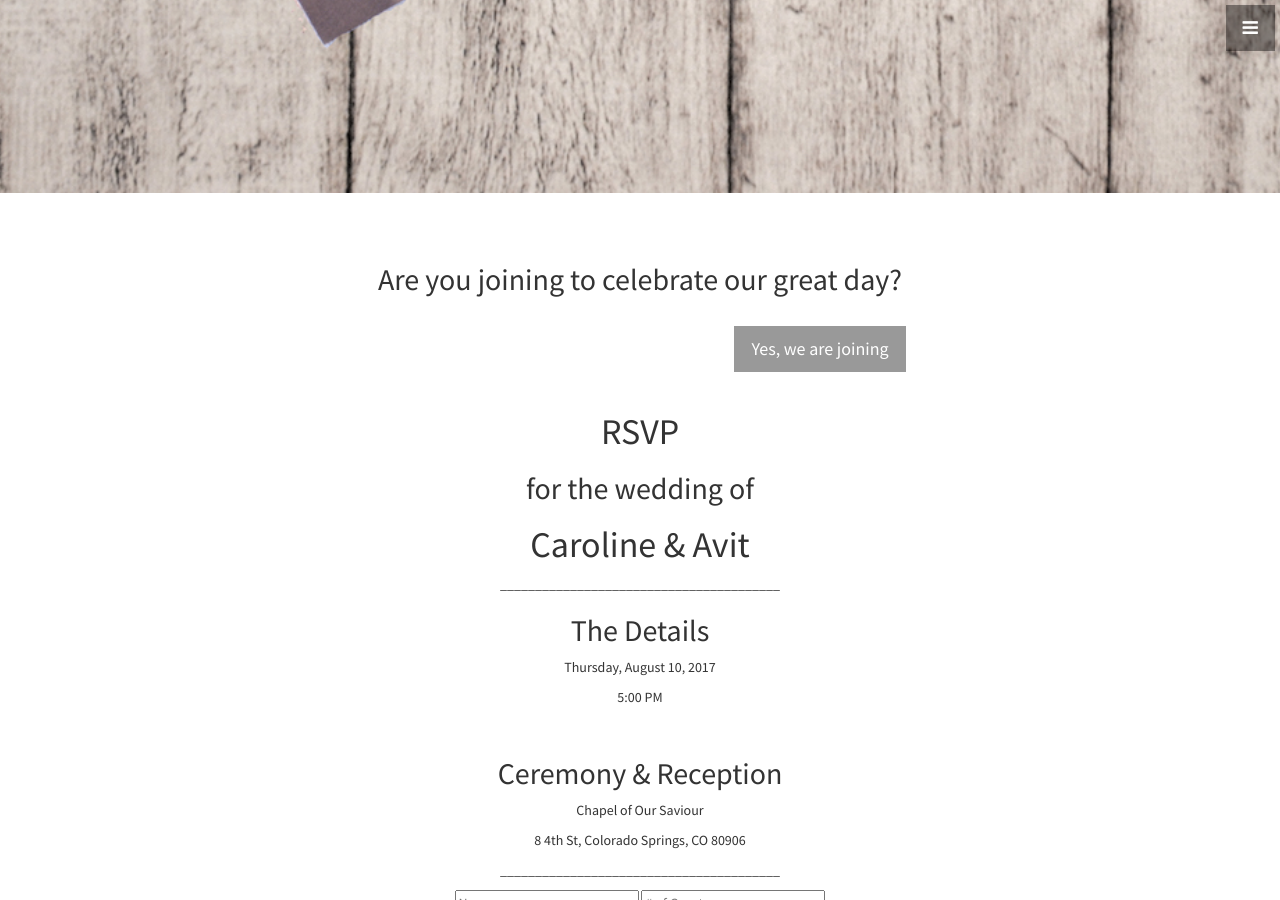
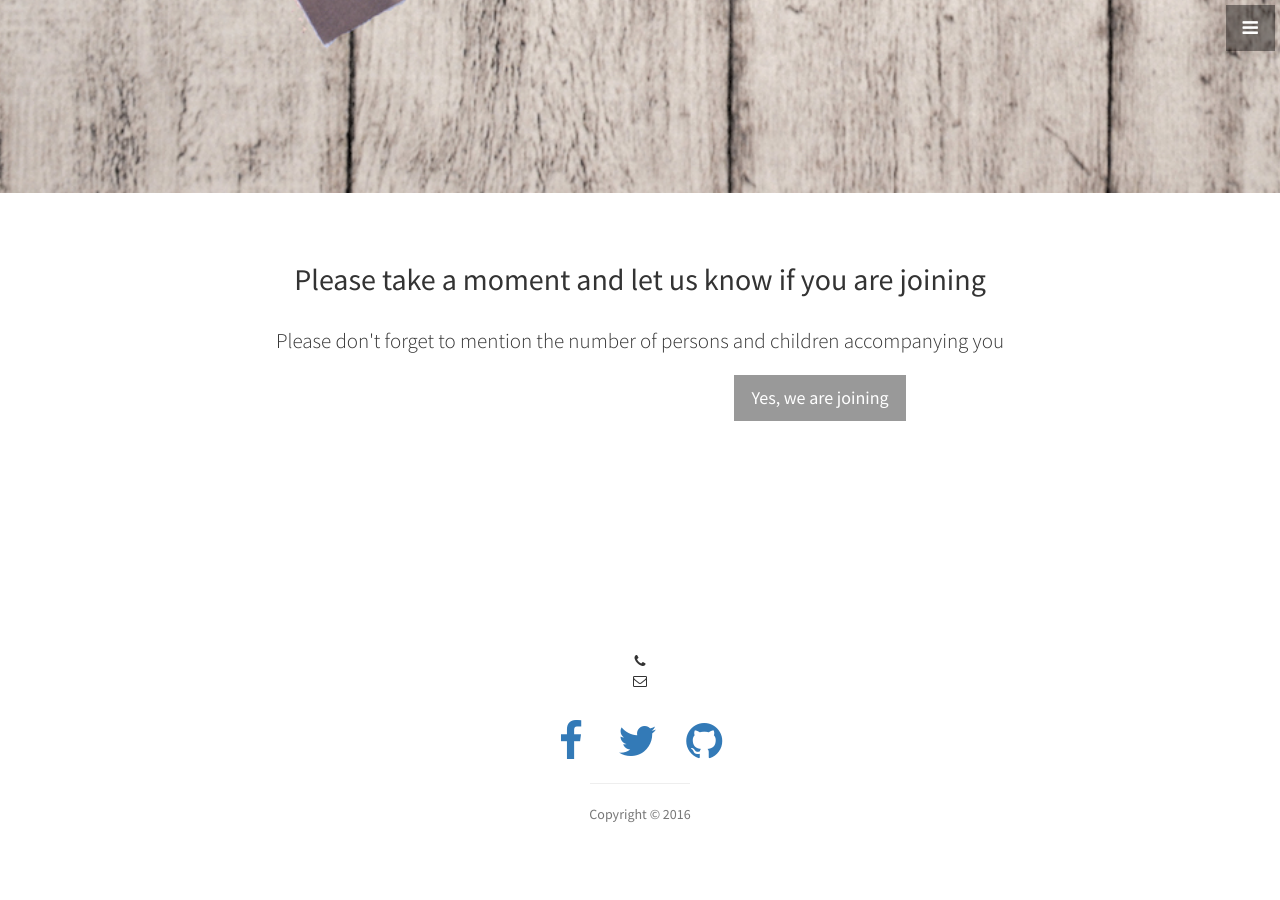
Before and after one commit to MonchiLin/carowedavit.github.io, a Jekyll site: the page built from index.html, in a window 1280 px wide and 900 px high, scrolled down 707 px. Built offline with Jekyll 4.4.1, drawn with Linux system fonts in a browser that asks for light colours.

Commit message:
rsvp updated

```diff
--- a/_includes/about.html
+++ b/_includes/about.html
@@ -2,34 +2,10 @@
   <div class="container">
     <div class="row">
       <div class="col-lg-12 text-center">
-        <h2>Are you joining to celebrate our great day?</h2>
+        <h2>Please take a moment and let us know if you are joining</h2>
         <br>
-        <center> <a href="mailto:avit.bhowmik@su.se" class="btn btn-dark btn-lg">Yes, we are joining</a> </center>
-        <br>
-        <body>
-  <div class="top">
-  </div>
-  <div class="form">
-    <div class ="info">
-    <h1>RSVP</h1>
-    <h2>for the wedding of</h2>
-    <h1>Caroline & Avit</h1>
-      <p class= "line">________________________________________</p>
-      <h2>The Details</h2>
-      <p>Thursday, August 10, 2017</p>
-      <p>5:00 PM</p>
-      <br>
-      <h2>Ceremony & Reception</h2>
-      <p>Chapel of Our Saviour</p>
-      <p>8 4th St, Colorado Springs, CO 80906</p>
-           <p class= "line">________________________________________</p>
-    <input type="text" placeholder="Name">
-    <input type="number" placeholder="# of Guests">
-    </div>
-    <button class ="accept">Accept</button>
-    <button class ="regret">Regret</button>
-  </div>
-</body>
+         <p class="lead">Please don't forget to mention the number of persons and children accompanying you</p>
+         <p class="lead"><a href="mailto:avit.bhowmik@su.se" class="btn btn-dark btn-lg">Yes, we are joining</a></p>
       </div>
     </div>
     <!-- /.row -->
```
